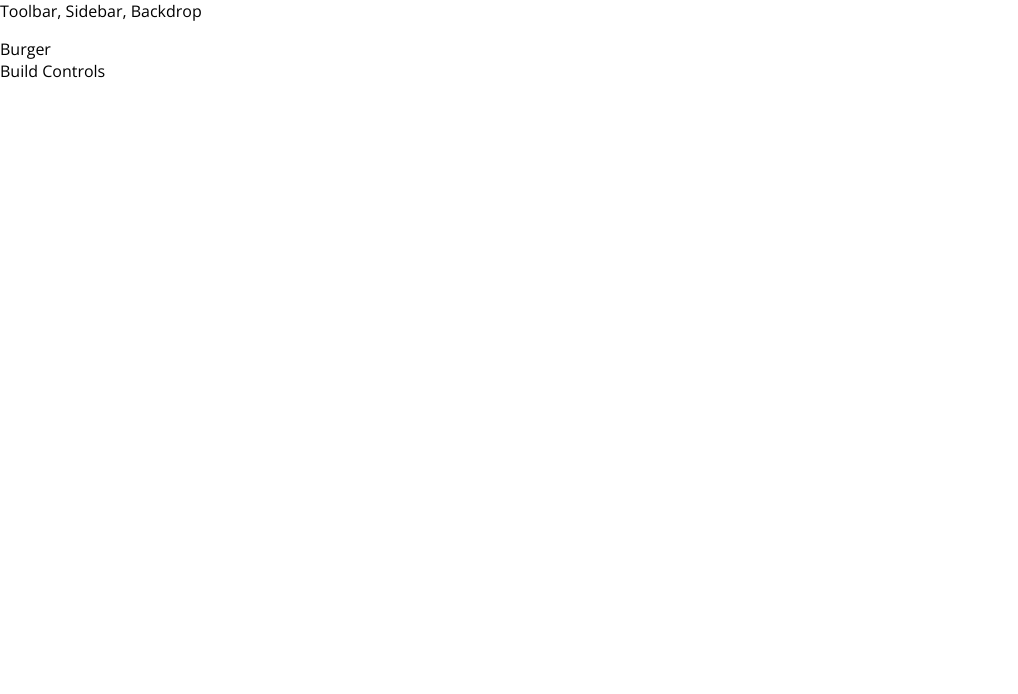
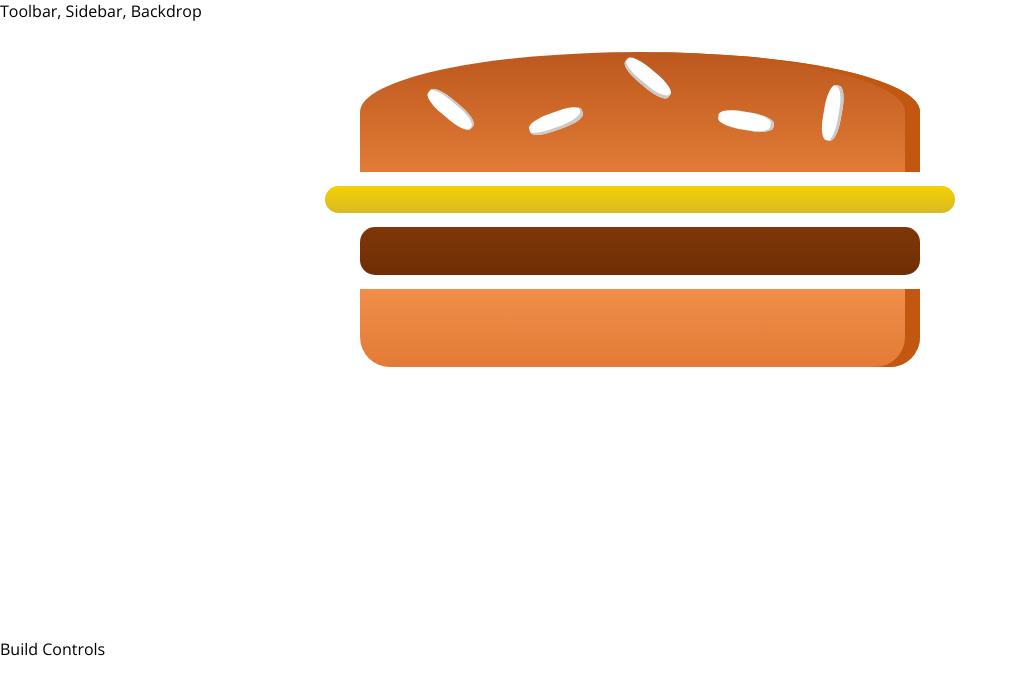
Before and after one commit to mfrandes/burger-builder-course-project-app, a React app: page / in a window 1280 px wide. Shown: the top 694 px of the page, without its empty margins (0-1018 px from the left). Built offline with nearby package versions, Linux system fonts and the light colour scheme.

Commit message:
syled and bind components

```diff
--- /dev/null
+++ b/src/components/Burger/Burger.css
@@ -0,0 +1,30 @@
+.Burger{
+    width: 100%;
+    margin: auto;
+    height: 250px;
+    text-align: center;
+    overflow: auto;
+    font-weight: bold;
+    font-size: 1.2rem;
+}
+
+@media (min-width: 500px) and (max-height: 400px){
+    .Burger{
+        width: 350px;
+        height: 300px;
+    }
+}
+
+@media (min-width: 500px) and (min-height: 401px){
+    .Burger{
+        width: 450px;
+        height: 400px;
+    }
+}
+
+@media (min-width: 1000px) and (min-height: 700px){
+    .Burger{
+        width: 700px;
+        height: 600px;
+    }
+}
--- /dev/null
+++ b/src/components/Burger/Burger.js
@@ -0,0 +1,17 @@
+import React from 'react';
+
+import classes from './Burger.css';
+import BurgerIngredient from './BurgerIngredient/BurgerIngredient';
+
+const burger = (props) => {
+    return (
+        <div className={classes.Burger}>
+            <BurgerIngredient type='bread-top'/>
+            <BurgerIngredient type='cheese'/>
+            <BurgerIngredient type='meat'/>
+            <BurgerIngredient type='bread-bottom'/>
+        </div>
+    );
+};
+
+export default burger;
--- a/src/components/Burger/BurgerIngredient/BurgerIngredient.js
+++ b/src/components/Burger/BurgerIngredient/BurgerIngredient.js
@@ -4,16 +4,17 @@ import PropTypes from 'prop-types';
 import classes from './BurgerIngredient.css';
 
 class BurgerIngredient extends Component {
+    ingredient = null;
+
     render() {
 
-        ingredient = null;
 
         switch (this.props.type) {
             case ('bread-bottom'):
-                ingredient = <div className={classes.BreadBottom}></div>;
+                this.ingredient = <div className={classes.BreadBottom}></div>;
                 break;
             case ('bread-top'):
-                ingredient = (
+                this.ingredient = (
                     <div className={classes.BreadTop}>
                         <div className={classes.Seeds1}></div>
                         <div className={classes.Seeds2}></div>
@@ -21,26 +22,26 @@ class BurgerIngredient extends Component {
                 );
                 break;
             case ('meat'):
-                ingredient = <div className={classes.Meat}></div>;
+                this.ingredient = <div className={classes.Meat}></div>;
                 break;
             case ('cheese'):
-                ingredient = <div className={classes.Cheese}></div>;
+                this.ingredient = <div className={classes.Cheese}></div>;
                 break;
             case ('salat'):
-                ingredient = <div className={classes.Salad}></div>;
+                this.ingredient = <div className={classes.Salad}></div>;
                 break;
             case ('bacon'):
-                ingredient = <div className={classes.Bacon}></div>;
+                this.ingredient = <div className={classes.Bacon}></div>;
                 break;
             default:
-                ingredient = null;
+                this.ingredient = null;
         }
-        return ingredient;
+        return this.ingredient;
     }
 };
 
 BurgerIngredient.propTypes = {
-    type: PropTypes.string
+    type: PropTypes.string.isRequired
 }
 
-export default burgerIngredient;
+export default BurgerIngredient;
--- a/src/containers/BurgerBuilde/BurgerBuilder.js
+++ b/src/containers/BurgerBuilde/BurgerBuilder.js
@@ -1,12 +1,13 @@
 import React, { Component } from 'react';
 
 import Aux from '../../hoc/Aux';
+import Burger from '../../components/Burger/Burger';
 
 class BurgerBuilder extends Component {
     render() {
         return (
             <Aux>
-                <div>Burger</div>
+                <Burger/>
                 <div>Build Controls</div>
             </Aux>
         );
```
